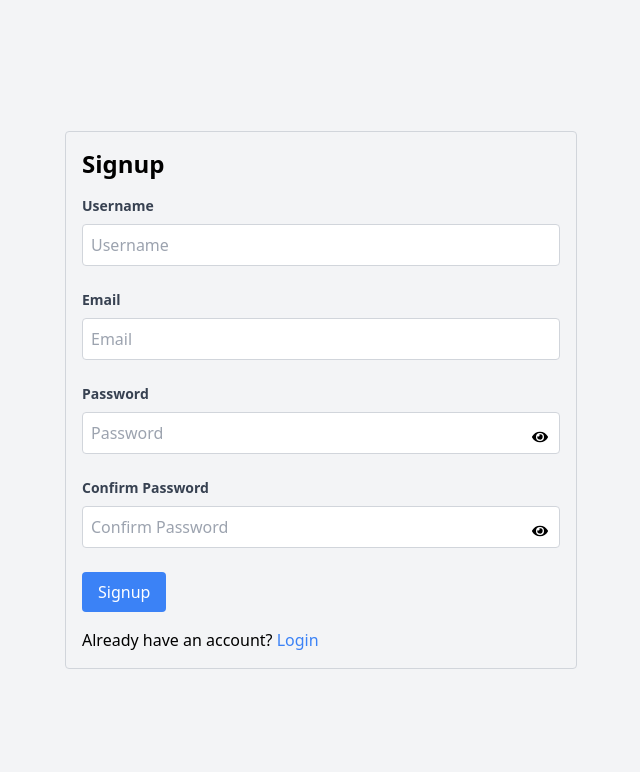
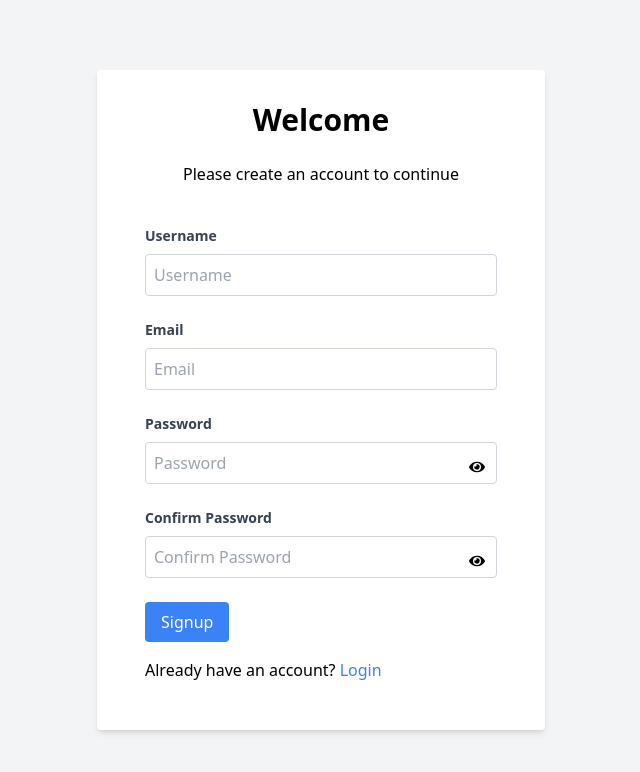
Before and after one commit to AnguleMathias/nagging-panda, a Next.js app in the folder app/: page /signup in a window 1280 px wide. Shown: the top 772 px of the page, without its empty margins (319-959 px from the left). Built offline with nearby package versions, Linux system fonts and the light colour scheme.

Commit message:
clean up

```diff
--- a/app/src/components/molecules/LoginForm.tsx
+++ b/app/src/components/molecules/LoginForm.tsx
@@ -46,8 +46,7 @@ const LoginForm: React.FC = () => {
   }, [auth.isAuthenticated, auth.token, router]);
 
   return (
-    <div className="w-full max-w-lg mx-auto p-4 border border-gray-300 rounded">
-      <h2 className="text-2xl font-bold mb-4">Login</h2>
+    <div className="w-full max-w-lg mx-auto p-4">
       {errors.general && <p className="text-red-500 mb-4">{errors.general}</p>}
       <Input
         id="username"
--- a/app/src/components/molecules/SignupForm.tsx
+++ b/app/src/components/molecules/SignupForm.tsx
@@ -69,8 +69,7 @@ const SignupForm: React.FC = () => {
   };
 
   return (
-    <div className="w-full max-w-lg mx-auto p-4 border border-gray-300 rounded">
-      <h2 className="text-2xl font-bold mb-4">Signup</h2>
+    <div className="w-full max-w-lg mx-auto p-4">
       {errors.general && <p className="text-red-500 mb-4">{errors.general}</p>}
       <Input
         id="username"
--- a/app/src/components/organisms/LoginPage.tsx
+++ b/app/src/components/organisms/LoginPage.tsx
@@ -6,7 +6,11 @@ import LoginForm from "../molecules/LoginForm";
 const LoginPage: React.FC = () => {
   return (
     <div className="flex items-center justify-center min-h-screen bg-gray-100">
-      <LoginForm />
+      <div className="w-full max-w-md p-8 bg-white rounded shadow-md">
+        <h1 className="text-3xl font-bold text-center mb-6">Welcome</h1>
+        <p className="text-center mb-6">Please log in to continue</p>
+        <LoginForm />
+      </div>
     </div>
   );
 };
--- a/app/src/components/organisms/SignupPage.tsx
+++ b/app/src/components/organisms/SignupPage.tsx
@@ -6,7 +6,11 @@ import SignupForm from "../molecules/SignupForm";
 const SignupPage: React.FC = () => {
   return (
     <div className="flex items-center justify-center min-h-screen bg-gray-100">
-      <SignupForm />
+      <div className="w-full max-w-md p-8 bg-white rounded shadow-md">
+        <h1 className="text-3xl font-bold text-center mb-6">Welcome</h1>
+        <p className="text-center mb-6">Please create an account to continue</p>
+        <SignupForm />
+      </div>
     </div>
   );
 };
```
